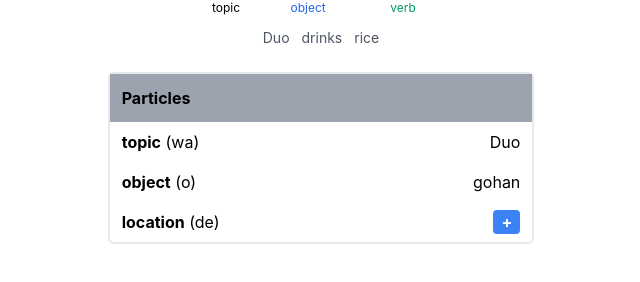
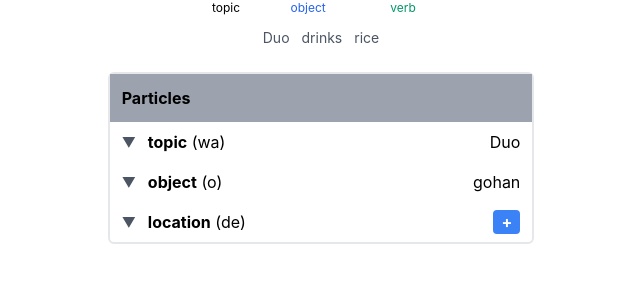
Before and after one commit to edwardcai/hack-action-tips, a React (Create React App) app: page / in a window 1280 px wide. Shown: the part 3036-3318 px from the top of the page, without its empty margins (319-959 px from the left). Built offline with nearby package versions, Linux system fonts and the light colour scheme.

Commit message:
Add some descriptions for each particle

```diff
--- a/src/App.tsx
+++ b/src/App.tsx
@@ -139,8 +139,8 @@
               {text: "ocha", translation: "tea"},
             ],
             topic: [
-              {text: "fukurō", translation: "owl"},
-              {text: "neko", translation: "cat"},
+              {text: "Duo", translation: "Duo"},
+              {text: "Misu", translation: "misu"},
             ],
             verb: [
               {text: "tabemasu", translation: "eat"},
--- a/src/EatDrinkPic.tsx
+++ b/src/EatDrinkPic.tsx
@@ -12,6 +12,9 @@
   "Duo": "/duo.svg",
   "Duotabemasu": "/duoEat.svg",
   "Duonomimasu": "/duoDrink.svg",
+  "Misu": "/catEatDrink.svg",
+  "Misutabemasu": "/catEat.svg",
+  "Misunomimasu": "/catDrink.svg",
   "neko": "/catEatDrink.svg",
   "nekotabemasu": "/catEat.svg",
   "nekonomimasu": "/catDrink.svg",
--- a/src/Particles.tsx
+++ b/src/Particles.tsx
@@ -15,7 +15,31 @@
 }) => {
 
   const sentence = useSelector((state: State) => state.sentenceMap[sentenceId]);
+
+  const supportedNoDup = sentence.supportedParts.filter((part) => !sentence.requiredParts.includes(part));
+
+  const parts = [...sentence.requiredParts, ...supportedNoDup].map(pos => {
+    return <ParticleRow pos={pos} sentence={sentence}/>
+  });
+
+  return <div className="w-full border-2 rounded-md">
+    <div className="w-full bg-gray-400 font-bold p-3">
+      Particles
+    </div>
+    {parts}
+  </div>
+}
+
+const ParticleRow = ({
+  sentence,
+  pos
+}: {
+  sentence: SentenceInfo,
+  pos: string
+}) => {
   const dispatch = useDispatch();
+
+  const [isExpanded, setIsExpanded] = useState(false);
 
   const posToParticle: Record<string, string> = {
     "object": "o",
@@ -23,7 +47,6 @@
     "location": "de"
   };
 
-  const makePart = (pos: string) => {
   const particle = posToParticle[pos];
   if (!particle) {
     return null;
@@ -37,15 +60,70 @@
       className={"bg-blue-500 hover:bg-blue-700 text-white text-base font-bold px-2 rounded"}
       onClick={() => dispatch({
         pos: pos,
-          sentenceId: sentenceId,
+        sentenceId: sentence.id,
         type: "addRequiredPart"
       })}
     >
       +
     </button>;
 
-    return <div className={"pl-3 pr-3 pt-2 pb-2 flex flex-row justify-between" + (pos === sentence.hoveredPart ? " bg-gray-200" : "")}>
-      <div>
+  const topicActionMap: Record<string, string> = {
+    "nomimasu": "drinking",
+    "tabemasu": "eating",
+  };
+  const action = topicActionMap[sentence.verb ?? ""];
+
+  const topicMap: Record<string, string> = {
+    "Duo": "Duo",
+    "Misu": "Misu",
+  };
+  const topic = topicMap[sentence.topic ?? ""];
+
+  const actionObjectMap: Record<string, string> = {
+    "nomimasu": "drunk",
+    "tabemasu": "eaten",
+  };
+  const actionObject = actionObjectMap[sentence.verb ?? ""];
+
+  const objectMap: Record<string, string> = {
+    "gohan": "The rice",
+    "ocha": "The tea",
+  };
+  const object = objectMap[sentence.object ?? ""];
+
+  const locationMap: Record<string, string> = {
+    "Furansu": "France",
+    "Ejiputo": "Egypt",
+  };
+  const location = locationMap[sentence.location ?? ""];
+
+  const getExplanation = (): string => {
+    if (pos === "topic") {
+      return `What is doing the action of ${action}? ${topic} is!`
+    }
+
+    if (pos === "object") {
+      return `What is being ${actionObject}? ${object} is being ${actionObject}!`
+    }
+
+    if (pos === "location") {
+      return `Where is ${topic} ${action}? In ${location}!`
+    }
+    return ""
+  };
+
+  // @ts-ignore
+  const explanation = isExpanded && sentence[pos] && <div className="text-sm text-gray-600 mt-2">
+        {getExplanation()}
+    </div>;
+
+  return <div className={"pl-3 pr-3 pt-2 pb-2 " + (pos === sentence.hoveredPart ? " bg-gray-200" : "")}>
+    <div
+      className={"flex flex-row justify-between"}>
+      <div onClick={() => setIsExpanded(!isExpanded)}>
+      <span className="text-gray-600 text-sm mr-3">
+        {isExpanded ? "▲" : "▼"}
+      </span>
         <span className="font-bold">
         {pos}
       </span>
@@ -57,19 +135,6 @@
         {currValueDisplay}
       </div>
     </div>
+    {explanation}
+  </div>
 };
-
-  const supportedNoDup = sentence.supportedParts.filter((part) => !sentence.requiredParts.includes(part));
-
-  const parts = [...sentence.requiredParts, ...supportedNoDup].map(pos => {
-    return makePart(pos)
-  });
-
-  return <div className="w-full border-2 rounded-md">
-    <div className="w-full bg-gray-400 font-bold p-3">
-      Particles
-    </div>
-    {parts}
-  </div>
-
-}
```
Lines whose indentation alone changed are shown as unchanged.
